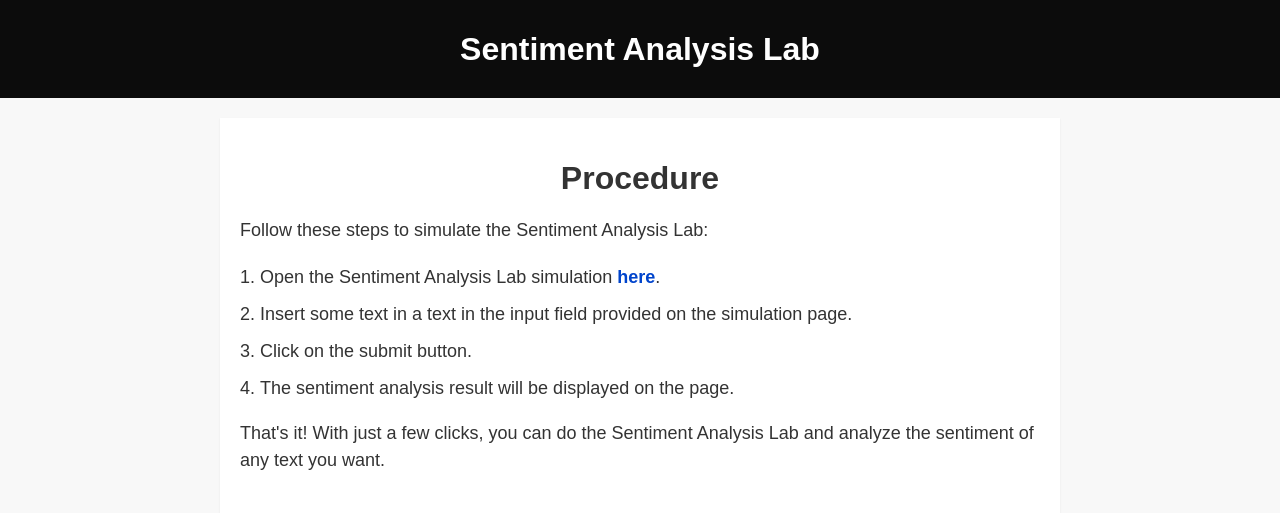
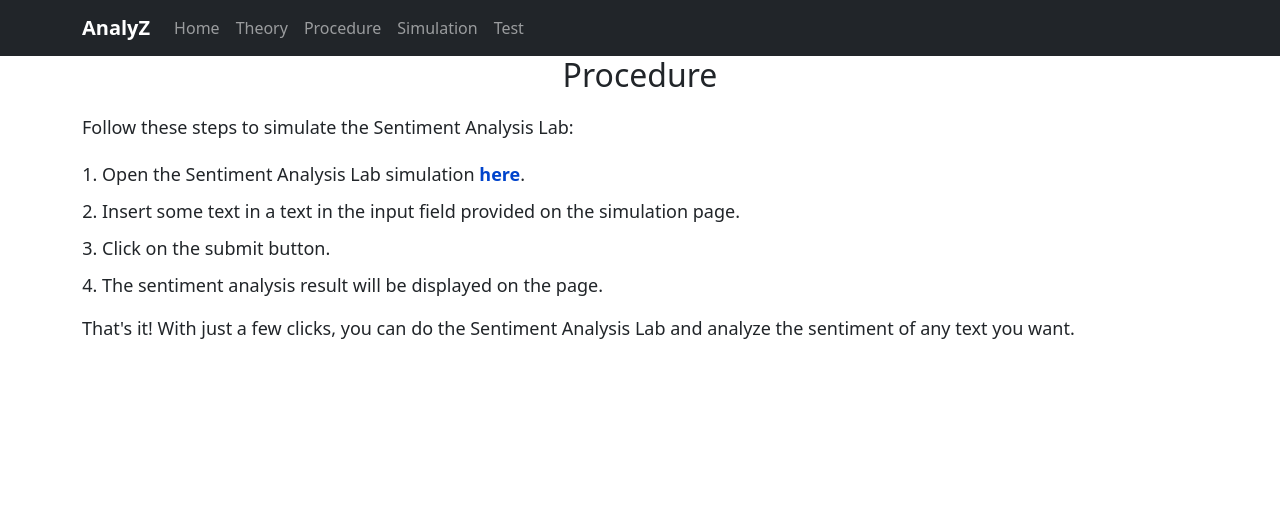
Before and after one commit to nimish-patil/Vlab, a Django app: page /procedure/ in a window 1280 px wide. Shown: the top 513 px of the page. Run offline with Django 4.2, Linux system fonts and the light colour scheme; some libraries are stand-ins or nearby versions.

Commit message:
Changes to links

```diff
--- a/templates/procedure.html
+++ b/templates/procedure.html
@@ -1,12 +1,17 @@
 <!DOCTYPE html>
 <html>
 <head>
-	<title>Procedure - Sentiment Analysis Lab</title>
 	<meta charset="utf-8">
 	<meta name="viewport" content="width=device-width, initial-scale=1">
-	<!-- CSS for the page -->
+    <link rel="stylesheet" href="simulation.css">
+    <link rel="stylesheet" href="https://cdn.jsdelivr.net/npm/bootstrap@5.2.3/dist/css/bootstrap.min.css" integrity="sha384-rbsA2VBKQhggwzxH7pPCaAqO46MgnOM80zW1RWuH61DGLwZJEdK2Kadq2F9CUG65" crossorigin="anonymous">
+    <script src="https://kit.fontawesome.com/282bcc1712.js" crossorigin="anonymous"></script>    <link rel="stylesheet" href="simulation.css">
+    <script src="https://cdn.jsdelivr.net/npm/bootstrap@5.2.3/dist/js/bootstrap.min.js" integrity="sha384-cuYeSxntonz0PPNlHhBs68uyIAVpIIOZZ5JqeqvYYIcEL727kskC66kF92t6Xl2V" crossorigin="anonymous"></script>
+    <script src="https://cdnjs.cloudflare.com/ajax/libs/jquery/3.6.4/jquery.min.js" integrity="sha512-pumBsjNRGGqkPzKHndZMaAG+bir374sORyzM3uulLV14lN5LyykqNk8eEeUlUkB3U0M4FApyaHraT65ihJhDpQ==" crossorigin="anonymous" referrerpolicy="no-referrer"></script>
+    <title>AnalyZ</title>
+    <!-- CSS for the page -->
 	<style>
-		body {
+		/* body {
 			background-color: #f8f8f8;
 			font-family: Arial, sans-serif;
 			margin: 0;
@@ -19,9 +24,9 @@
 			padding: 10px;
 			color: #fff;
 			font-size: 20px;
-		}
+		} */
 
-		.container {
+		/* .container {
 			max-width: 800px;
 			margin: 0 auto;
 			padding: 20px;
@@ -29,7 +34,7 @@
 			box-shadow: 0 1px 2px rgba(0,0,0,0.07);
 			margin-top: 20px;
 			margin-bottom: 20px;
-		}
+		} */
 
 		h1 {
 			margin-bottom: 20px;
@@ -79,16 +84,31 @@
 	</style>
 </head>
 <body>
-	<header>
-		<h1>Sentiment Analysis Lab</h1>
-	</header>
+	 <!-- Navbar -->
+     <nav class="navbar navbar-expand-lg navbar-dark bg-dark">
+        <div class="container">
+          <a class="navbar-brand" href="#">AnalyZ</a>
+          <button class="navbar-toggler" type="button" data-bs-toggle="collapse" data-bs-target="#navbarNavAltMarkup" aria-controls="navbarNavAltMarkup" aria-expanded="false" aria-label="Toggle navigation">
+            <span class="navbar-toggler-icon"></span>
+          </button>
+          <div class="collapse navbar-collapse" id="navbarNavAltMarkup">
+            <div class="navbar-nav">
+              <a class="nav-link" aria-current="page" href="/">Home</a>
+              <a class="nav-link" href="/theory">Theory</a>
+              <a class="nav-link" href="/procedure">Procedure</a>
+              <a class="nav-link" href="/simulation" >Simulation</a>
+              <a class="nav-link" href="/test">Test</a>
+            </div>
+          </div>
+        </div>
+    </nav>
 
 	<div class="container">
 		<h1>Procedure</h1>
 		<p>Follow these steps to simulate the Sentiment Analysis Lab:</p>
 
 		<ol>
-			<li>Open the Sentiment Analysis Lab simulation <a href="C:\Users\Atharva\OneDrive\Documents\GitHub\Vlab\templates\simulation.html" target="_blank">here</a>.</li>
+			<li>Open the Sentiment Analysis Lab simulation <a href="/simulation" target="_blank">here</a>.</li>
 			<li>Insert some text in a text in the input field provided on the simulation page.</li>
 			<li>Click on the submit button.</li>
 			<li>The sentiment analysis result will be displayed on the page.</li>
```
